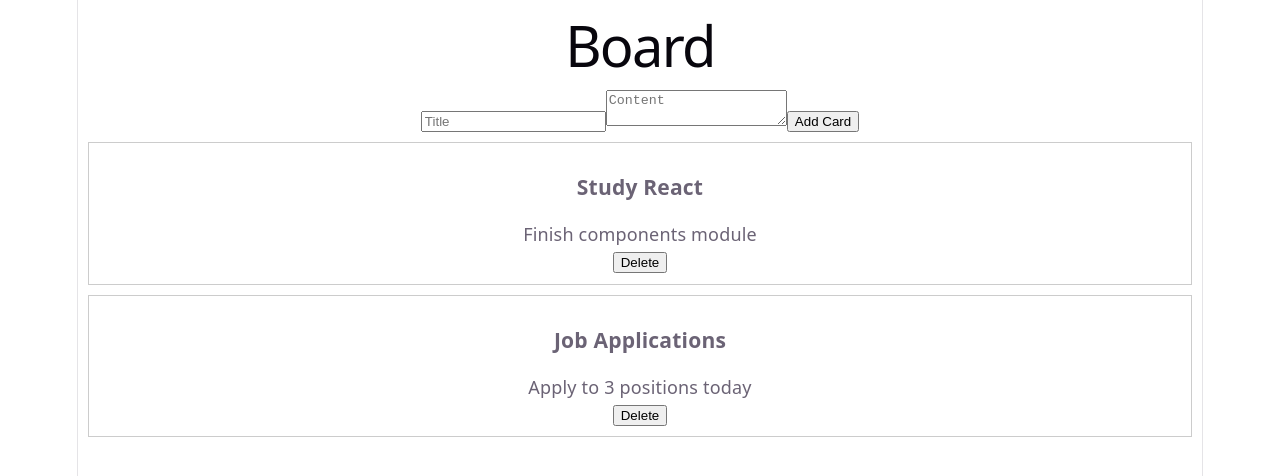
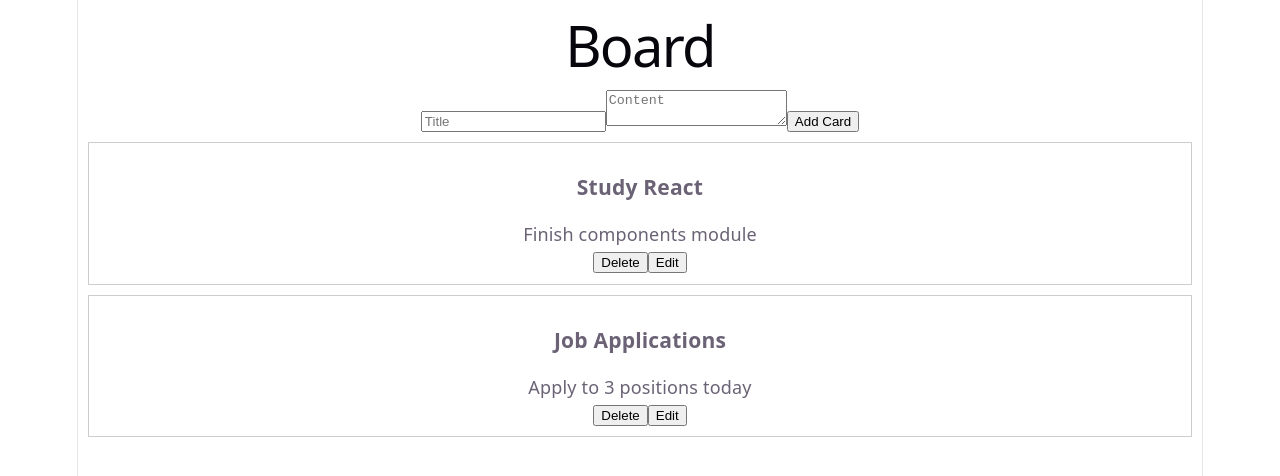
Before and after one commit to jrs-neto/noteboard, a React (Vite) app: page / in a window 1280 px wide. Shown: the top 476 px of the page. Built offline with nearby package versions, Linux system fonts and the light colour scheme.

Commit message:
feat: implement card editing functionality

```diff
--- a/src/components/Card/Card.tsx
+++ b/src/components/Card/Card.tsx
@@ -4,20 +4,22 @@ interface CardProps {
   data: CardType;
   onDelete: (id: string) => void;
   color?: string;
+  onEdit: (card: CardType) => void;
 }
 
-function Card({ data, onDelete }: CardProps) {
+function Card({ data, onDelete, color, onEdit }: CardProps) {
   return (
     <div style={
       {
         border: "1px solid #ccc",
         padding: "10px",
         margin: "10px",
-        backgroundColor: data.color || '#fff',
+        backgroundColor: color || '#fff',
       }}>
       <h3>{data.title}</h3>
       <p>{data.content}</p>
       <button onClick={() => onDelete(data.id)}>Delete</button>
+      <button onClick={() => onEdit(data)}>Edit</button>
     </div>
   );
 }
--- a/src/components/CardForm/CardForm.tsx
+++ b/src/components/CardForm/CardForm.tsx
@@ -1,24 +1,49 @@
-import { useState } from "react";
+import { useState, useEffect } from "react";
+import type { Card as CardType } from "../../types/Card";
 
-function CardForm({ onAddCard }) {
+interface CardFormProps {
+  onAddCard: (card: CardType & { color?: string }) => void;
+  onUpdateCard?: (card: CardType & { color?: string }) => void;
+  editingCard?: (CardType & { color?: string }) | null;
+}
+
+function CardForm({ onAddCard, onUpdateCard, editingCard }: CardFormProps) {
   const [title, setTitle] = useState("");
   const [content, setContent] = useState("");
   const [color, setColor] = useState('#fff');
 
+  // Esse hook serve para preencher os campos se você estiver editando
+  useEffect(() => {
+    if (editingCard) {
+      setTitle(editingCard.title);
+      setContent(editingCard.content);
+      setColor(editingCard.color || '#fff');
+    }
+  }, [editingCard]);
+
   function handleSubmit(e: React.FormEvent) {
+    e.preventDefault();
     if (!title.trim() || !content.trim()) return;
-    e.preventDefault();
 
-    onAddCard({
-      id: Date.now().toString(),
-      title,
-      content,
-      color,
-    })
+    if (editingCard && onUpdateCard) {
+      onUpdateCard({
+        ...editingCard,
+        title,
+        content,
+        color,
+      });
+    } else {
+      onAddCard({
+        id: Date.now().toString(),
+        title,
+        content,
+        color,
+      });
+    }
 
     setTitle('');
     setContent('');
-
+    setColor('#fff');
   }
 
   return (
@@ -36,7 +61,7 @@ function CardForm({ onAddCard }) {
         onChange={(e) => setContent(e.target.value)}
       />
 
-      <button type="submit">Add Card</button>
+      <button type="submit">{editingCard ? "Update Card" : "Add Card"}</button>
     </form>
   );
 }
--- a/src/pages/Board/Board.tsx
+++ b/src/pages/Board/Board.tsx
@@ -1,14 +1,12 @@
 import { useState, useEffect } from "react";
 import Card from "../../components/Card/Card";
 import CardForm from "../../components/CardForm/CardForm";
+import type { Card as CardType } from "../../types/Card";
+
+type CardExtended = CardType & { color?: string };
 
 function Board() {
-
-  function addCard(newCard) {
-    setCards((prev) => [...prev, newCard]);
-  }
-
-  const mockCards = [
+  const mockCards: CardExtended[] = [
     {
       id: "1",
       title: "Study React",
@@ -21,30 +19,52 @@ function Board() {
     },
   ];
 
-  const [cards, setCards] = useState(() => {
+  const [cards, setCards] = useState<CardExtended[]>(() => {
     const saved = localStorage.getItem("cards");
     return saved ? JSON.parse(saved) : mockCards;
   });
+
+  const [editingCard, setEditingCard] = useState<CardExtended | null>(null);
 
   useEffect(() => {
     localStorage.setItem('cards', JSON.stringify(cards));
   }, [cards]);
 
-
+  function addCard(newCard: CardExtended) {
+    setCards((prev) => [...prev, newCard]);
+  }
 
   function deleteCard(id: string) {
     setCards((prev) => prev.filter((card) => card.id !== id));
   }
 
+  function updateCard(updatedCard: CardExtended) {
+    setCards((prev) =>
+      prev.map((card) =>
+        card.id === updatedCard.id ? updatedCard : card
+      )
+    );
+    setEditingCard(null); // Saída do modo de edição
+  }
 
   return (
     <div>
       <h1>Board</h1>
 
-      <CardForm onAddCard={addCard} />
+      <CardForm
+        onAddCard={addCard}
+        onUpdateCard={updateCard}
+        editingCard={editingCard}
+      />
 
       {cards.map((card) => (
-        <Card key={card.id} data={card} onDelete={deleteCard} />
+        <Card
+          key={card.id}
+          data={card}
+          color={card.color}
+          onDelete={deleteCard}
+          onEdit={(cardToEdit) => setEditingCard(cardToEdit as CardExtended)}
+        />
       ))}
     </div>
   );
```
